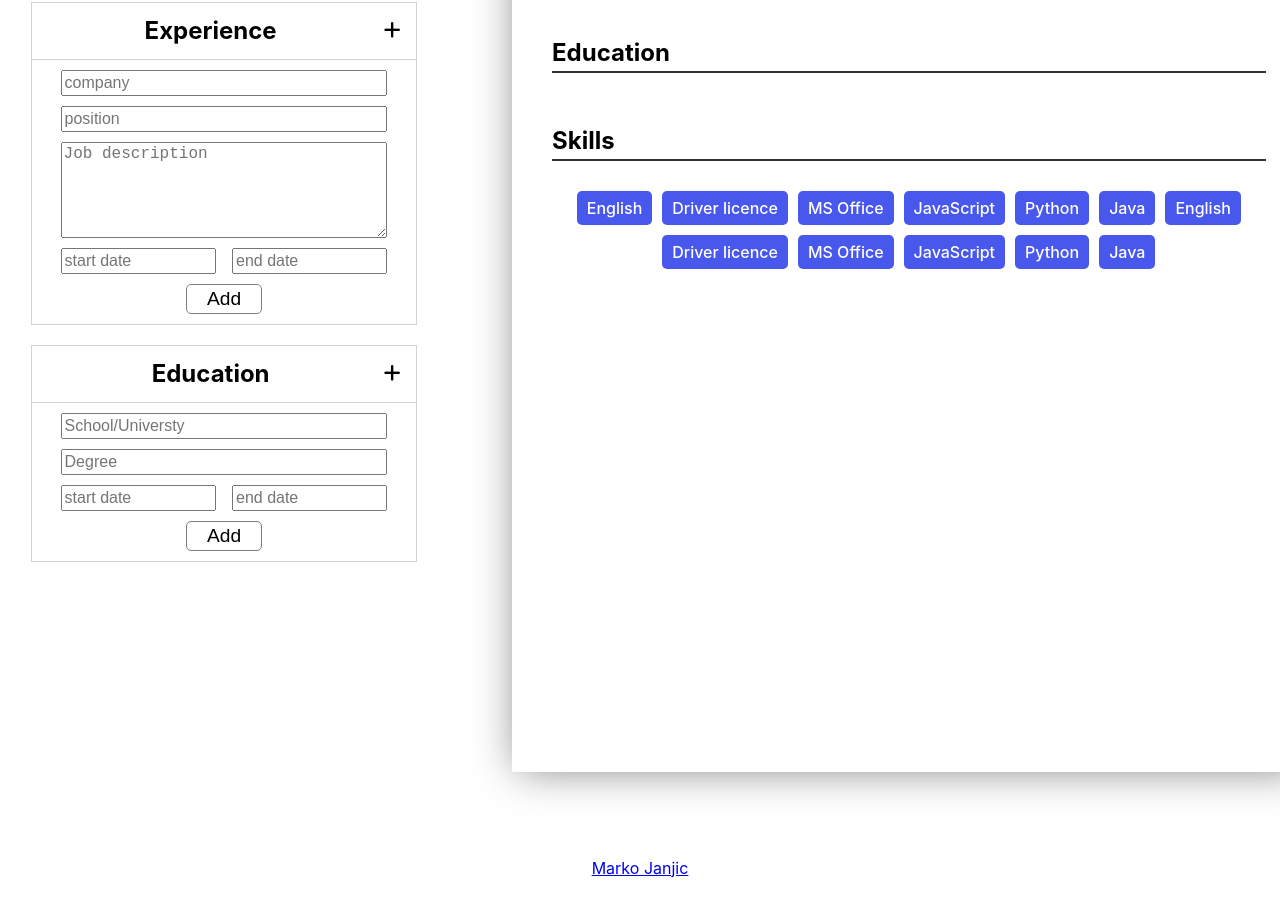
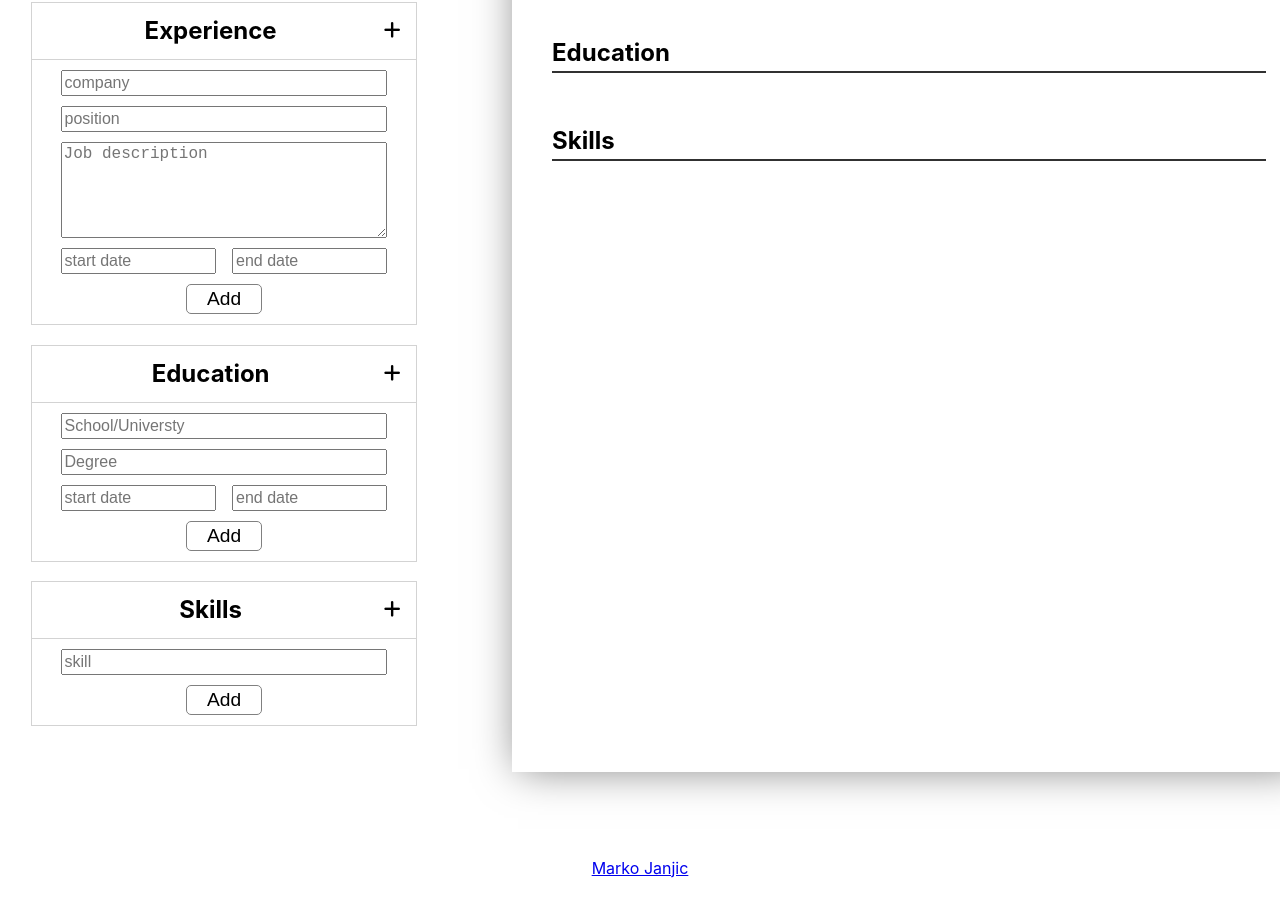
Before and after one commit to markojanja/cv_maker, a React (Vite) app: page / in a window 1280 px wide. Shown: the part 502-1402 px from the top of the page. Built offline with nearby package versions, Linux system fonts and the light colour scheme.

Commit message:
"Added skills feature,users are able to add, update, and delete skills"

```diff
--- a/src/App.jsx
+++ b/src/App.jsx
@@ -12,6 +12,7 @@ import ProfileSection from './components/sections/ProfileSection';
 import EduSection from './components/sections/EduSection';
 import JobSection from './components/sections/JobSection';
 import SkillsSection from './components/sections/SkillsSection';
+import SkillsList from './components/SkillsList';
 import './App.css';
 
 function App() {
@@ -34,6 +35,7 @@ function App() {
   const [educationList, setEducationList] = useState([]);
   const [activeEducation, setActiveEducation] = useState(null);
   const [jobList, setJobList] = useState([]);
+  const [skills, setSkills] = useState([]);
 
   const componentPDF = useRef();
 
@@ -95,6 +97,7 @@ function App() {
   function addJob(job) {
     setJobList([...jobList, job]);
   }
+
   function handleSaveJob(job, active) {
     const updated = jobList.map((existingJob) => {
       if (existingJob.id === active.id) {
@@ -115,10 +118,32 @@ function App() {
 
   function handleDeleteJob(active) {
     const updated = jobList.filter((item) => {
-      console.log(item, active);
       return item.id !== active.id;
     });
     setJobList(updated);
+  }
+  //skills
+
+  function addSkill(skill) {
+    setSkills([...skills, skill]);
+  }
+
+  function handleSaveSkill(skill, active) {
+    const updated = skills.map((current) => {
+      if (current.id === active.id) {
+        console.log('skill found');
+        return { ...current, name: skill.name };
+      }
+      return current;
+    });
+    setSkills(updated);
+  }
+
+  function handleDeleteSkill(active) {
+    const updated = skills.filter((item) => {
+      return item.id !== active.id;
+    });
+    setSkills(updated);
   }
 
   return (
@@ -142,6 +167,7 @@ function App() {
             handleDelete={handleDelete}
             handleCancel={handleCancel}
           />
+          <SkillsList skillList={skills} addSkill={addSkill} handleSaveSkill={handleSaveSkill} handleDeleteSkill={handleDeleteSkill} />
         </aside>
         <section className="cv-section">
           <button onClick={generatePdf}>PDF</button>
@@ -152,7 +178,7 @@ function App() {
               <JobSection title="Experience" list={jobList} />
               {jobList.length >= 2 && <div className="pagebreak"></div>}
               <EduSection title="Education" list={educationList} />
-              <SkillsSection />
+              <SkillsSection skillList={skills} />
             </div>
           </div>
         </section>
--- a/src/components/ButtonGroup.jsx
+++ b/src/components/ButtonGroup.jsx
@@ -8,7 +8,7 @@ const ButtonGroup = ({ handleSave, handleCancel, handleDelete }) => {
         Cancel
       </button>
       <button type="button" onClick={handleDelete}>
-        <i class="fa-solid fa-trash"></i>
+        <i className="fa-solid fa-trash"></i>
       </button>
     </div>
   );
--- /dev/null
+++ b/src/components/SkillsList.jsx
@@ -0,0 +1,53 @@
+import { useState } from 'react';
+import SkillsForm from './forms/SkillsForm';
+
+const SkillsList = ({ skillList, addSkill, handleSaveSkill, handleDeleteSkill }) => {
+  const [skill, setSkill] = useState({ name: '' });
+  const [toggle, setToggle] = useState(true);
+  const [activeSkill, setActiveSkill] = useState(null);
+
+  function EditSkill(obj) {
+    setActiveSkill(obj);
+    setSkill(obj);
+    setToggle(!toggle);
+  }
+  function handleToggle() {
+    setToggle(!toggle);
+    setActiveSkill(null);
+  }
+  return (
+    <div className="sidebar-container">
+      <div className="sidebar-header">
+        <h2>Skills</h2>
+        <button onClick={() => handleToggle()}>
+          <i className="fa-solid fa-plus"></i>
+        </button>
+      </div>
+      {toggle && (
+        <SkillsForm
+          skill={skill}
+          active={activeSkill}
+          setSkill={setSkill}
+          addSkill={addSkill}
+          setToggle={setToggle}
+          handleSaveSkill={handleSaveSkill}
+          handleDeleteSkill={handleDeleteSkill}
+        />
+      )}
+      {!toggle && (
+        <div>
+          {skillList.map((item) => (
+            <div className="sidebar-card" key={item.id}>
+              <p>{item.name}</p>
+              <button onClick={() => EditSkill(item)}>
+                <i className="fa-solid fa-pen-to-square"></i>
+              </button>
+            </div>
+          ))}
+        </div>
+      )}
+    </div>
+  );
+};
+
+export default SkillsList;
--- /dev/null
+++ b/src/components/forms/SkillsForm.jsx
@@ -0,0 +1,48 @@
+import ButtonGroup from '../ButtonGroup';
+
+const SkillsForm = ({ skill, active, setSkill, setToggle, addSkill, handleSaveSkill, handleDeleteSkill }) => {
+  function handleInput(e) {
+    setSkill({ ...skill, name: e.target.value });
+  }
+
+  function handleSubmit(e) {
+    e.preventDefault();
+    addSkill({ ...skill, id: Date.now() });
+    setSkill({ name: '' });
+    setToggle(false);
+  }
+  function onSave() {
+    handleSaveSkill(skill, active);
+    setToggle(false);
+    setSkill({ name: '' });
+    console.log(skill, active);
+  }
+
+  function handleCancel() {
+    setSkill({ name: '' });
+    setToggle(false);
+  }
+
+  function onDelete() {
+    console.log(skill, active);
+    handleDeleteSkill(active);
+    setToggle(false);
+    setSkill({ name: '' });
+  }
+
+  return (
+    <form onSubmit={handleSubmit} className="job-form">
+      <input type="text" name="skill" placeholder="skill" value={skill.name} onChange={handleInput} />
+
+      {!active ? (
+        <button className="btn" type="submit">
+          add
+        </button>
+      ) : (
+        <ButtonGroup handleSave={onSave} handleCancel={handleCancel} handleDelete={onDelete} />
+      )}
+    </form>
+  );
+};
+
+export default SkillsForm;
--- a/src/components/sections/SkillsSection.jsx
+++ b/src/components/sections/SkillsSection.jsx
@@ -1,22 +1,13 @@
 import React from 'react';
 
-const SkillsSection = () => {
+const SkillsSection = ({ skillList }) => {
   return (
     <div className="skill-section">
       <h2 className="title">Skills</h2>
       <ul className="skill-group">
-        <li>English</li>
-        <li>Driver licence</li>
-        <li>MS Office</li>
-        <li>JavaScript</li>
-        <li>Python</li>
-        <li>Java</li>
-        <li>English</li>
-        <li>Driver licence</li>
-        <li>MS Office</li>
-        <li>JavaScript</li>
-        <li>Python</li>
-        <li>Java</li>
+        {skillList.map((item) => (
+          <li key={item.id}>{item.name}</li>
+        ))}
       </ul>
     </div>
   );
```
